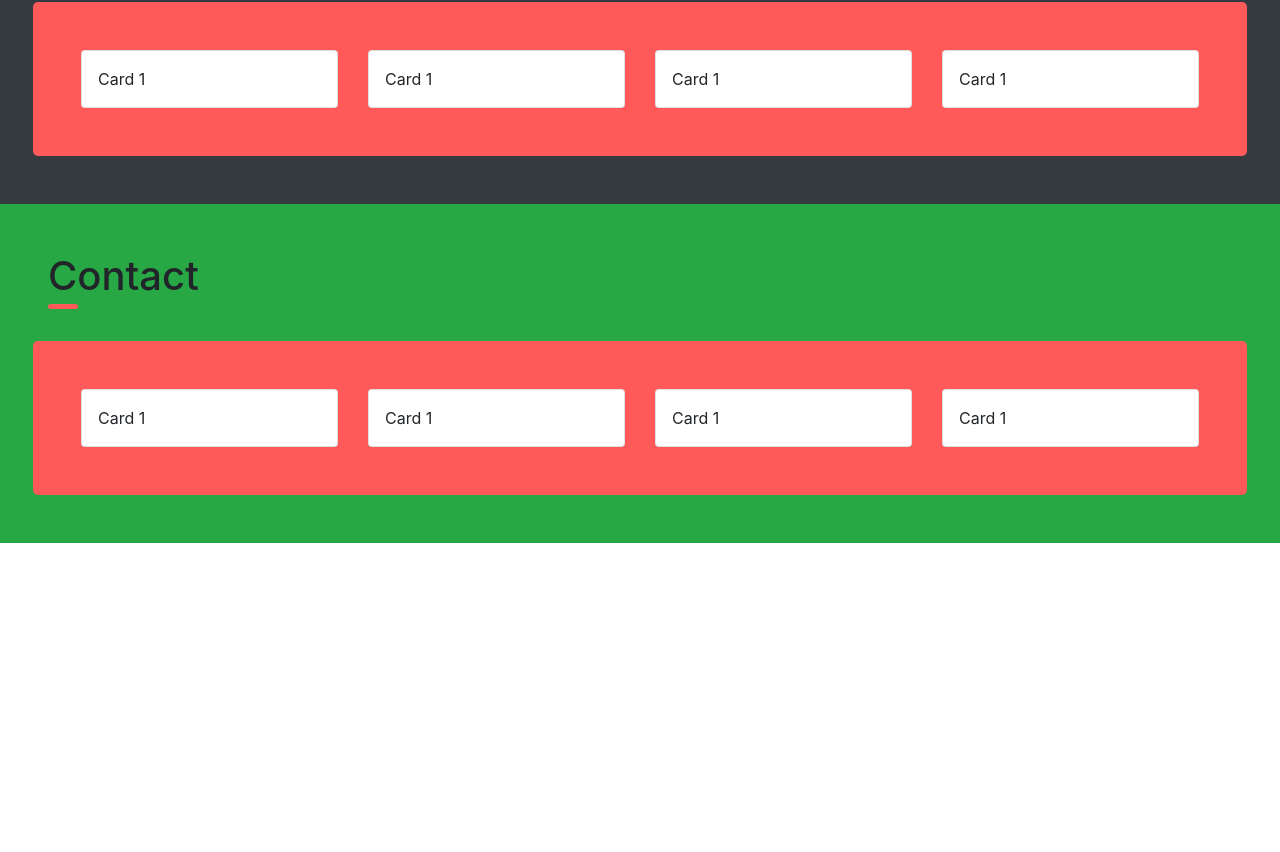
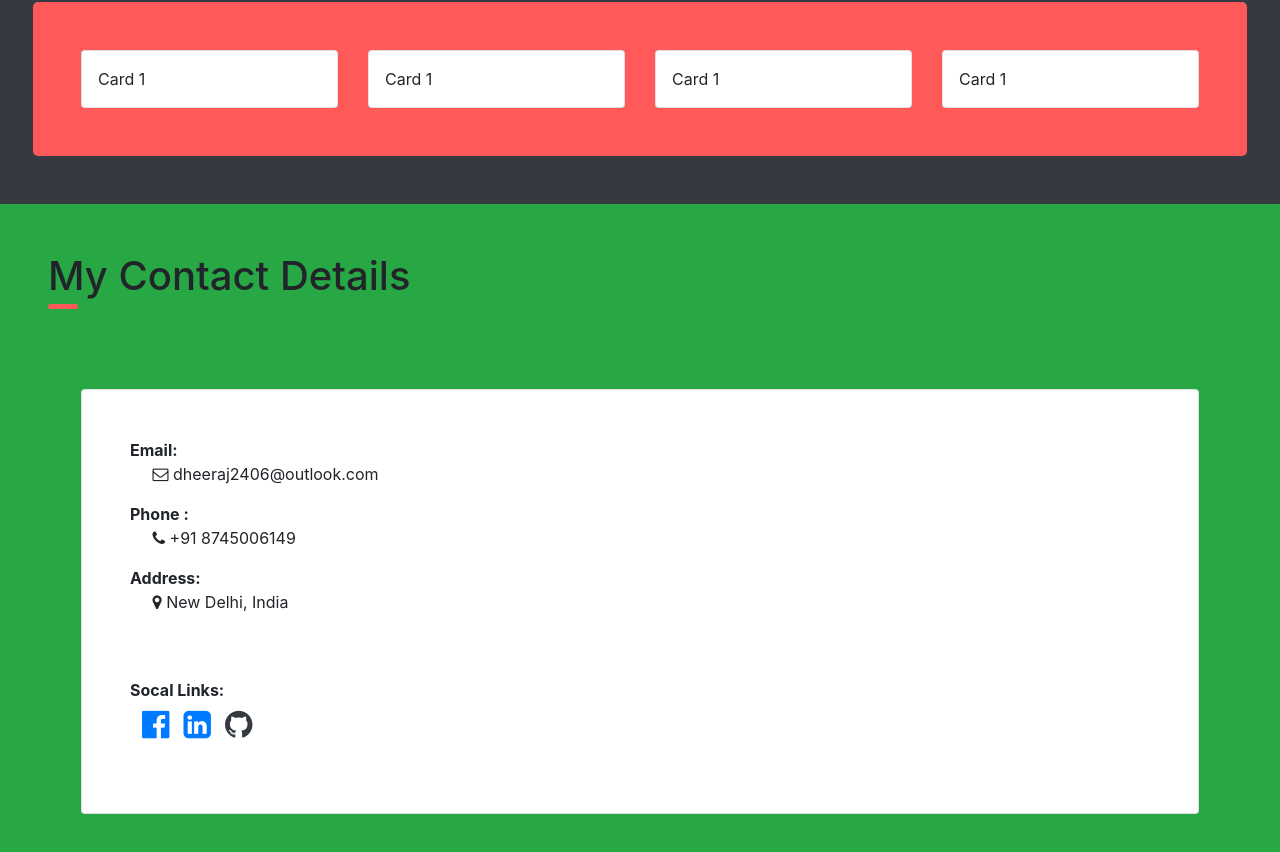
Before and after one commit to dj4385/resume, a React (Create React App) app: page / in a window 1280 px wide. Shown: the part 3220-4072 px from the top of the page. Before the commit the page ends 3763 px from the top, so only its background shows below. Built offline with nearby package versions, Linux system fonts and the light colour scheme.

Commit message:
contact us page done

```diff
--- a/src/components/Contact.js
+++ b/src/components/Contact.js
@@ -1,33 +1,30 @@
 import React from 'react'
+import './contact.css'
 
 export const Contact = ()=>{
     return(
 
         <div className="container-fluid bg-success p-5">
-            <h1 className="abtMe">Contact</h1>
+            <h1 className="abtMe">My Contact Details</h1>
             <div className="row">
-                <div className="col-lg-12 mt-4 p-5 eduBg">
+                <div className="col-lg-12 mt-4 p-5">
                     <div className="row">
-                        <div className="col-lg-3">
-                            <div className="card p-3">
-                                Card 1
+                        <div className="col-lg-12">
+                            <div className="card p-5">
+                                <p><b>Email:</b> <br /> &nbsp;&nbsp;&nbsp;&nbsp; <span className="fa fa-envelope-o"></span> dheeraj2406@outlook.com</p>
+                                <p><b>Phone :</b> <br /> &nbsp;&nbsp;&nbsp;&nbsp; <span className="fa fa-phone"></span> +91 8745006149</p>
+                                <p><b>Address:</b> <br /> &nbsp;&nbsp;&nbsp;&nbsp; <span className="fa fa-map-marker"></span>  New Delhi, India</p>
+                                <div className="mt-5">
+                                    <p><b>Socal Links:</b></p>
+                                    <ul className="socialLink">
+                                        <li><a href="#"><span className="fa fa-2x fa-facebook-official"></span></a></li>
+                                        <li><a href="#"><span className="fa fa-2x fa-linkedin-square"></span></a></li>
+                                        <li><a href="#" className="text-dark"><span className="fa fa-2x fa-github"></span></a></li>
+                                    </ul>
+                                </div>
                             </div>
                         </div>
-                        <div className="col-lg-3">
-                        <div className="card p-3">
-                                Card 1
-                            </div>
-                        </div>
-                        <div className="col-lg-3">
-                        <div className="card p-3">
-                                Card 1
-                            </div>
-                        </div>
-                        <div className="col-lg-3">
-                        <div className="card p-3">
-                                Card 1
-                            </div>
-                        </div>
+
                     </div>
 
                 </div>
--- /dev/null
+++ b/src/components/contact.css
@@ -0,0 +1,10 @@
+.socialLink{
+    list-style-type: none;
+    display: inline-flex;
+    margin-left: -35px;
+    margin-top: -25px;
+}
+.socialLink>li{
+    margin: 5px;
+    padding: 2px
+}
```
